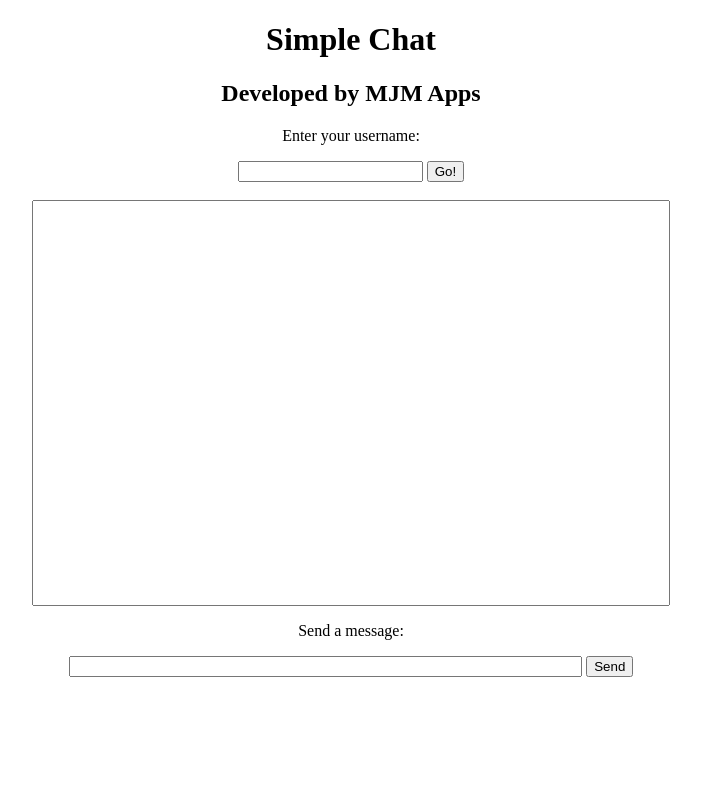
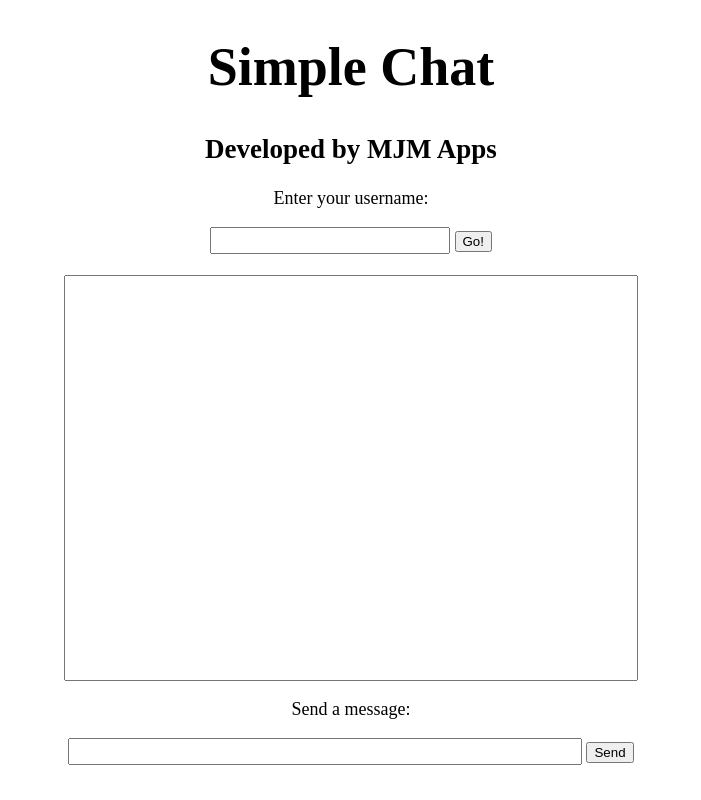
Before and after one commit to mjmiah/Simple-Chat, a Flask app: page / in a window 1280 px wide. Shown: the whole page, without its empty margins (289-990 px from the left). Run offline with Flask 2, Linux system fonts and the light colour scheme; some libraries are stand-ins or nearby versions.

Commit message:
update files

```diff
--- a/website/templates/index.html
+++ b/website/templates/index.html
@@ -8,16 +8,21 @@
     <script src="https://cdnjs.cloudflare.com/ajax/libs/socket.io/4.0.1/socket.io.js"></script>
     <script src="https://ajax.googleapis.com/ajax/libs/jquery/2.2.4/jquery.min.js"></script>
     <style>
+      body {
+        font-size: large;
+      }
+
       #messagesBox {
         display: flex;
         justify-content: center;
       }
 
       #messages {
-        width: 50%;
+        width: 45%;
         resize: none;
         overflow: auto;
         min-height: 50vh;
+        font-size: large;
       };
     </style>
 </head>
@@ -35,6 +40,7 @@
           alert('Username must not be blank.');
         } else {
           socket.send(name + ' has connected');
+          scrollMessages();
         }
       };
 
@@ -49,6 +55,7 @@
         } else {
           socket.send(name + ': ' + $('#myMessage').val());
           $('#myMessage').val('');
+          scrollMessages();
         }
       };
 
@@ -64,13 +71,16 @@
         }
       };
 
+      function scrollMessages() { //scrolls chat to bottom
+        document.getElementById("messages").scrollTop = document.getElementById("messages").scrollHeight;
+      };
 
     </script>
-    <h1 align="center">Simple Chat</h1>
+    <h1 align="center" style="font-size: 300%">Simple Chat</h1>
     <h2 align="center">Developed by MJM Apps</h2>
     <div align="center" id="enterName">
       <p>Enter your username:</p>
-      <input type="text" id="userName" onkeypress="enterName(event)">
+      <input type="text" id="userName" onkeypress="enterName(event)" style="font-size: large">
       <button id="goButton" onclick="userConnect()">Go!</button>
     </div>
     <br/>
@@ -79,7 +89,7 @@
     </div>
     <div align="center" id="enterMsg">
       <p>Send a message:</p>
-      <input type="text" id="myMessage" style="width: 40%" onkeypress="enterMsg(event)">
+      <input type="text" id="myMessage" style="width: 40%; font-size: large" onkeypress="enterMsg(event)">
       <button id="sendButton" onclick="sendMsg()">Send</button>
     </div>
 </body>
```
